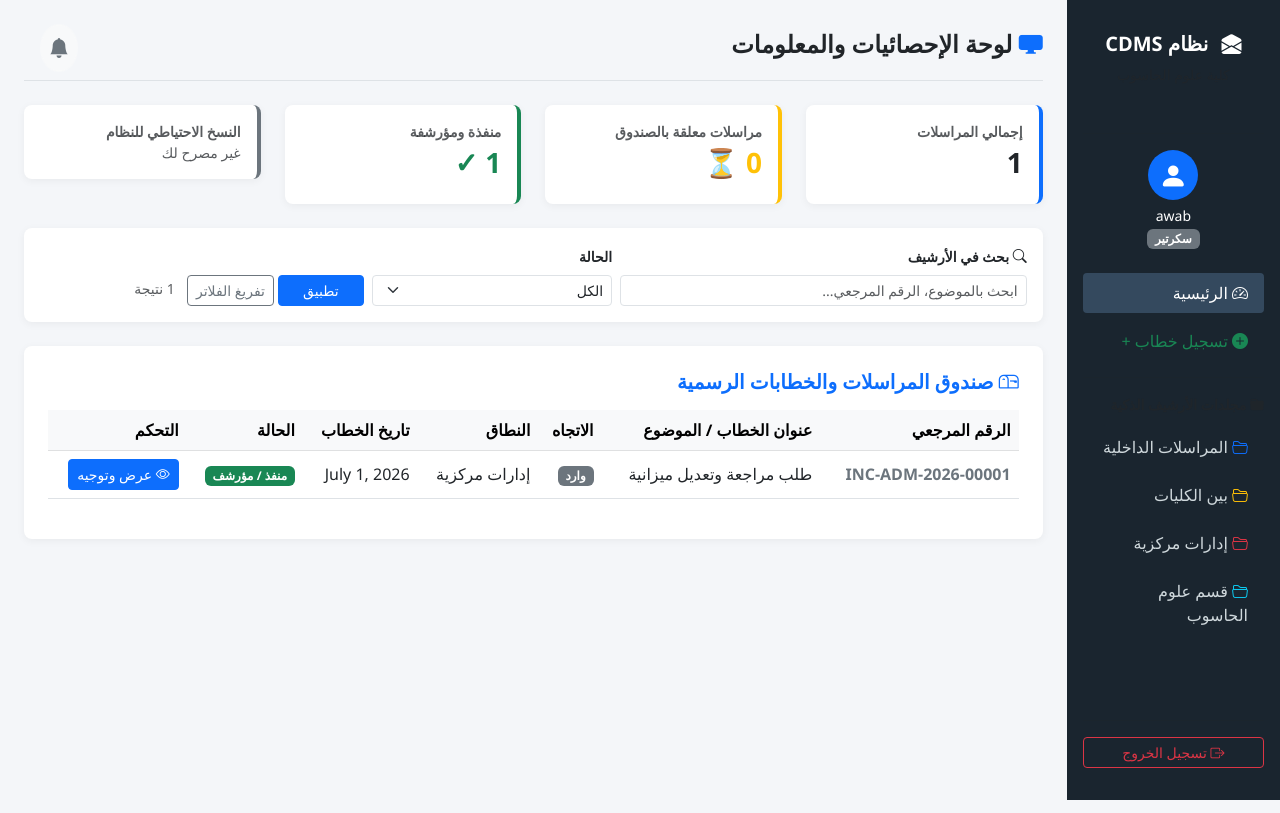
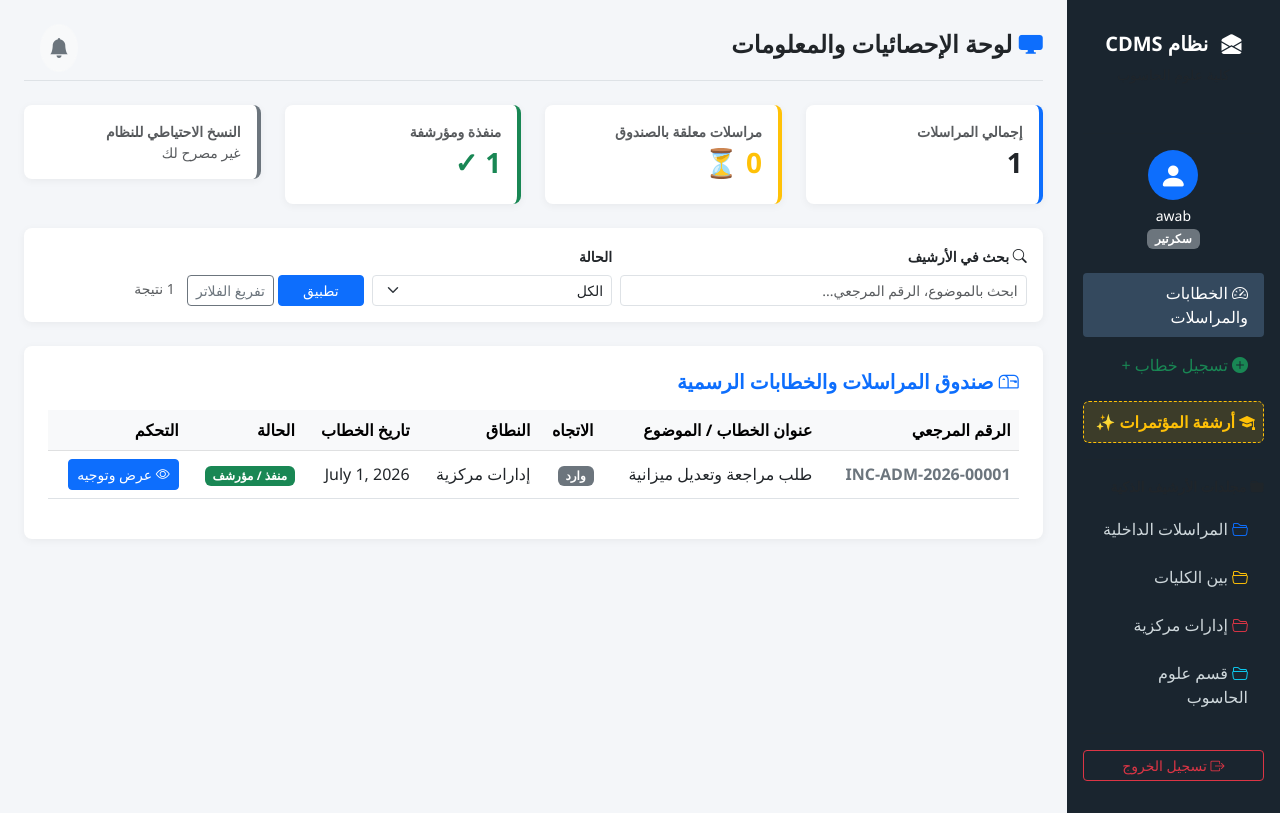
Before and after one commit to Awabaltayeb/CMDS_V2, a Django app: page / in a window 1280 px wide. Run offline with Django 5.2, Linux system fonts and the light colour scheme; a user stored in the database is signed in; data comes from the database, SQL or seed files in the repository; data that the repository does not hold is empty.

Commit message:
Update dashboard.html

```diff
--- a/templates/correspondence/dashboard.html
+++ b/templates/correspondence/dashboard.html
@@ -15,7 +15,6 @@
         .sidebar .nav-link:hover, .sidebar .nav-link.active { color: white; background-color: #34495e; border-radius: 4px; }
         .card-custom { border: none; border-radius: 8px; box-shadow: 0 2px 8px rgba(0,0,0,0.05); }
 
-        /* تجميل وتنسيق جرس التنبيهات */
         .notification-dropdown {
             min-width: 320px;
             max-height: 400px;
@@ -55,13 +54,20 @@
 
                 <ul class="nav flex-column gap-2 mb-auto">
                     <li class="nav-item">
-                        <a href="{% url 'dashboard' %}" class="nav-link {% if not active_folder %}active{% endif %}"><i class="bi bi-speedometer2"></i> الرئيسية</a>
+                        <a href="{% url 'dashboard' %}" class="nav-link {% if not active_folder %}active{% endif %}"><i class="bi bi-speedometer2"></i> الخطابات والمراسلات</a>
                     </li>
                     {% if user_profile.role in upload_allowed_roles %}
                     <li class="nav-item">
                         <a href="{% url 'upload_document' %}" class="nav-link text-success"><i class="bi bi-plus-circle-fill"></i> تسجيل خطاب +</a>
                     </li>
                     {% endif %}
+
+                    <!-- 🏛️ الرابط المباشر لقسم المؤتمرات والفعاليات المستقل -->
+                    <li class="nav-item mt-2">
+                        <a href="{% url 'conferences_dashboard' %}" class="nav-link text-warning fw-bold p-2 rounded" style="background-color: rgba(255, 193, 7, 0.15); border: 1px dashed #ffc107;">
+                            <i class="bi bi-mortarboard-fill"></i> أرشفة المؤتمرات ✨
+                        </a>
+                    </li>
 
                     <hr class="text-muted my-2">
                     <p class="small text-muted fw-bold mb-1"><i class="bi bi-folder-fill"></i> مجلدات الأرشيف الذكية</p>
@@ -87,11 +93,11 @@
             <!-- المحتوى الرئيسي للوحة المعلومات (Dashboard Main Content) -->
             <div class="col-md-9 col-lg-10 p-4">
 
-                <!-- شريط الملاحة العلوي المطور والمحتوي على جرس التنبيهات الذكي -->
+                <!-- شريط الملاحة العلوي -->
                 <div class="d-flex justify-content-between align-items-center mb-4 pb-2 border-bottom">
                     <h4 class="fw-bold text-dark"><i class="bi bi-display-fill text-primary"></i> لوحة الإحصائيات والمعلومات</h4>
 
-                    <!-- 🔔 جرس التنبيهات التفاعلي والمنسق -->
+                    <!-- 🔔 جرس التنبيهات -->
                     <div class="dropdown me-3">
                         <button class="btn btn-light position-relative p-2" type="button" id="notifDropdown" data-bs-toggle="dropdown" aria-expanded="false" style="border-radius: 50%;">
                             <i class="bi bi-bell-fill fs-5 text-secondary"></i>
@@ -107,7 +113,6 @@
                             </li>
                             {% for notif in active_notifications %}
                                 <li>
-                                    <!-- عند الضغط على التنبيه يتم تعليمه كمقروء برمجياً ويحوله طوالييي لصفحة تفاصيل المعاملة -->
                                     <a class="dropdown-item notification-item p-3 text-wrap text-dark" href="{% url 'mark_notification_read' notif.id %}">
                                         {{ notif.text }}<br>
                                         <span class="text-muted" style="font-size: 0.7rem;">{{ notif.created_at|date:"Y-m-d H:i" }}</span>
@@ -130,7 +135,7 @@
                     {% endfor %}
                 {% endif %}
 
-                <!-- بطاقات الإحصائيات العلوية الحية المحدثة والمصححة -->
+                <!-- بطاقات الإحصائيات العلوية الحية -->
                 <div class="row mb-4">
                     <div class="col-md-3">
                         <div class="card card-custom p-3 bg-white border-start border-primary border-4">
@@ -247,7 +252,6 @@
         </div>
     </div>
 
-    <!-- Bootstrap JS Bundle الموحد والمكتمل والوحيد المطلوب لمنع أي تداخلات أو تجمد للمتصفح -->
     <script src="https://cdn.jsdelivr.net/npm/bootstrap@5.3.0/dist/js/bootstrap.bundle.min.js"></script>
 </body>
-    </html>
+</html>
```
